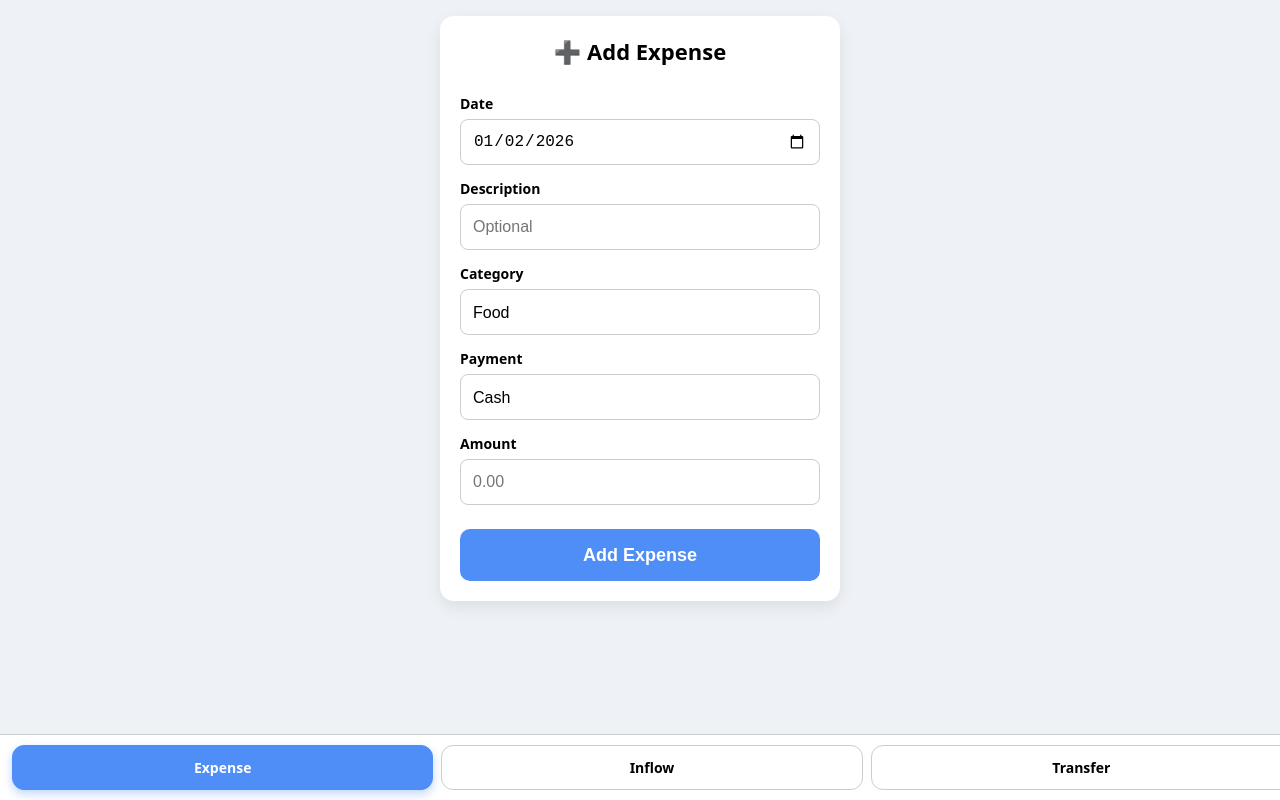
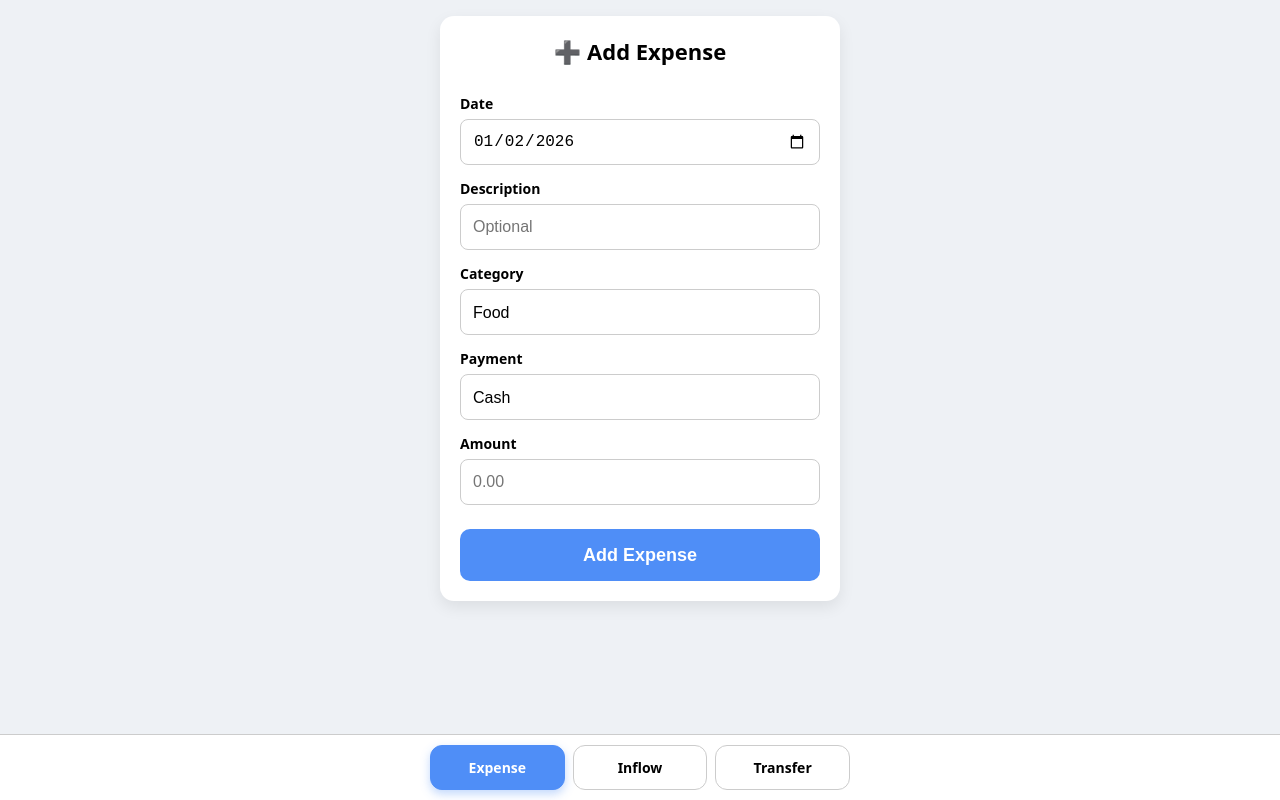
Before and after one commit to shutacccax/expense-quick-add, a plain HTML site: page index.html in a window 1280 px wide. Drawn offline with Linux system fonts and the light colour scheme; no server answers.

Commit message:
Fixed navbar

```diff
--- a/index.html
+++ b/index.html
@@ -199,9 +199,11 @@
 
 
 <nav class="bottom-nav">
-  <span class="nav-btn active">Expense</span>
-  <a href="inflow.html" class="nav-btn">Inflow</a>
-  <a href="transfer.html" class="nav-btn">Transfer</a>
+  <div class="bottom-nav-inner">
+    <span class="nav-btn active">Expense</span>
+    <a href="inflow.html" class="nav-btn">Inflow</a>
+    <a href="transfer.html" class="nav-btn">Transfer</a>
+  </div>
 </nav>
 
 
--- a/styles.css
+++ b/styles.css
@@ -136,13 +136,20 @@
     bottom: 0;
     left: 0;
     width: 100%;
-    display: flex;
-    gap: 8px;
-    padding: 10px 12px;
+    padding: 10px 0;
     background: var(--card);
     border-top: 1px solid var(--border);
     z-index: 1000;
     }
+
+    .bottom-nav-inner {
+    max-width: 420px;
+    margin: 0 auto;
+    padding: 0 12px;
+    display: flex;
+    gap: 8px;
+    }
+
 
     .nav-btn {
     flex: 1;
```
Also changed, not shown: inflow.html (+5 -3 lines), transfer.html (+6 -4 lines).
